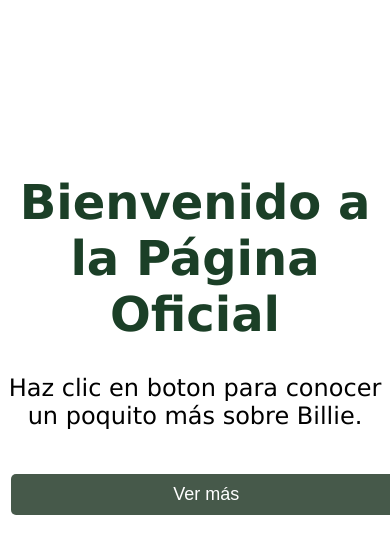
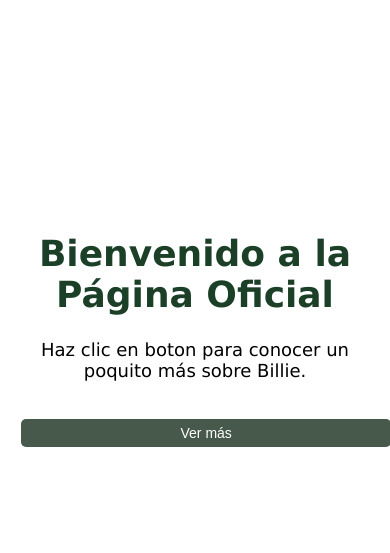
Before and after one commit to Lara140620/Billie-Eilish, a plain HTML site: page Home.html in a window 390 px wide. Shown: the part 89-642 px from the top of the page. Drawn offline with Linux system fonts and the light colour scheme.

Commit message:
Cartel Inicio

```diff
--- a/CSS/StyleHome.css
+++ b/CSS/StyleHome.css
@@ -468,3 +468,29 @@
 
 
 /*Responsive*/
+
+/*Cartel Inicio*/
+
+@media (max-width: 768px) {
+    .L-BienCartel {
+        font-size: 20px;
+        padding: 15px;
+    }
+
+    #Botondebillie {
+        font-size: 16px;
+        padding: 8px 16px;
+    }
+}
+
+@media (max-width: 480px) {
+    .L-BienCartel {
+        font-size: 18px;
+        padding: 10px;
+    }
+
+    #Botondebillie {
+        font-size: 14px;
+        padding: 6px 12px;
+    }
+}
```
